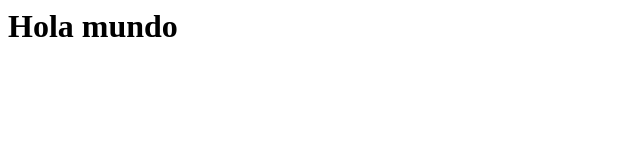
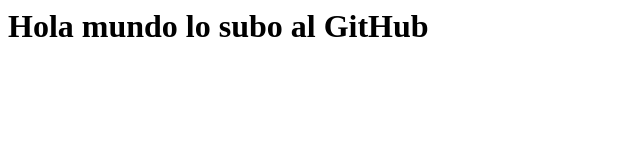
Before and after one commit to alberto9-73/RepositorioWeb, a plain HTML site: page index.html in a window 1280 px wide. Shown: the whole page, without its empty margins (0-640 px from the left). Drawn offline with Linux system fonts and the light colour scheme.

Commit message:
Update index.html
hice un cambio

```diff
--- a/index.html
+++ b/index.html
@@ -3,6 +3,6 @@
         <title>Document</title>
     </head>
     <body>
-        <h1>Hola mundo</h1>
+        <h1>Hola mundo lo subo al GitHub</h1>
     </body>
 </html>
```
